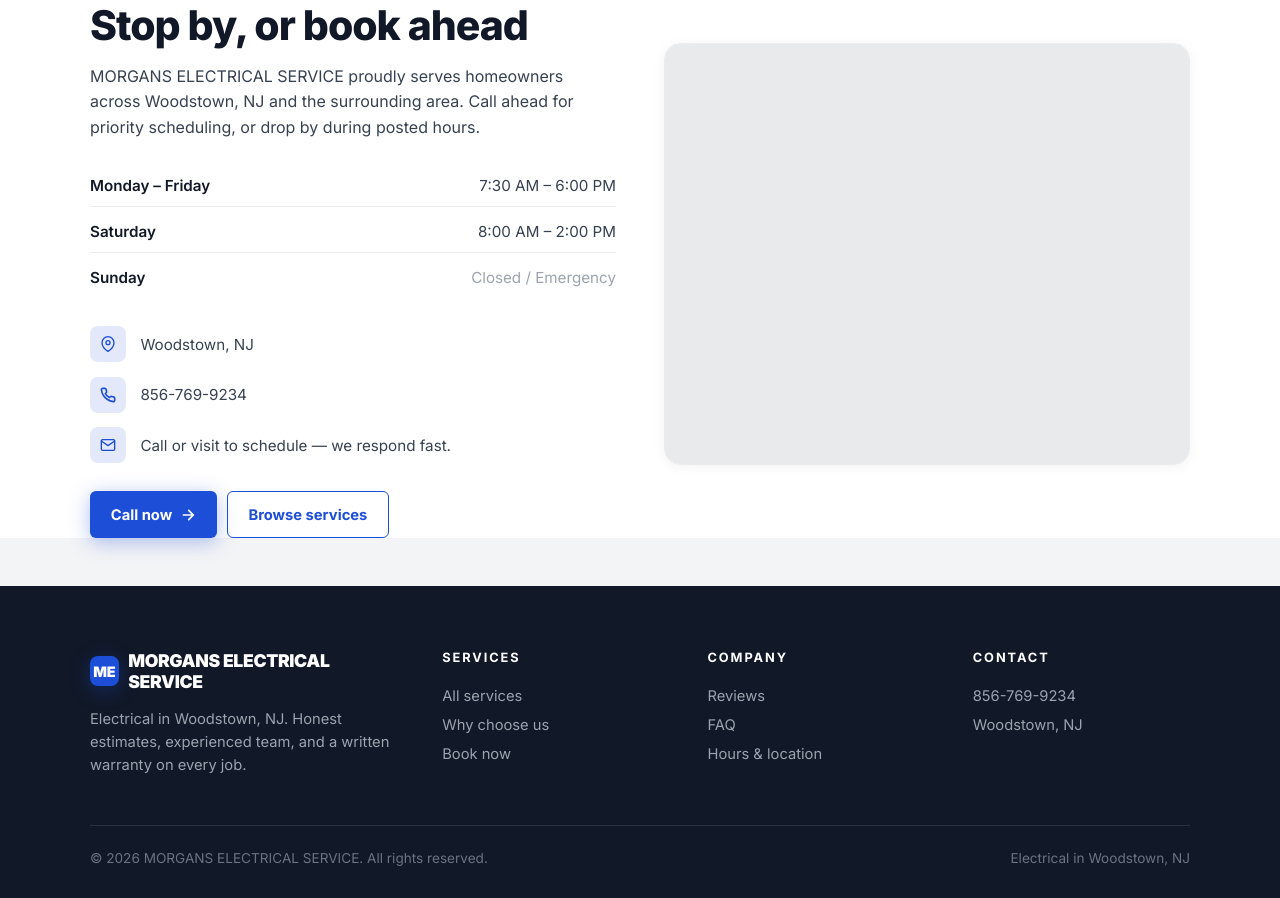
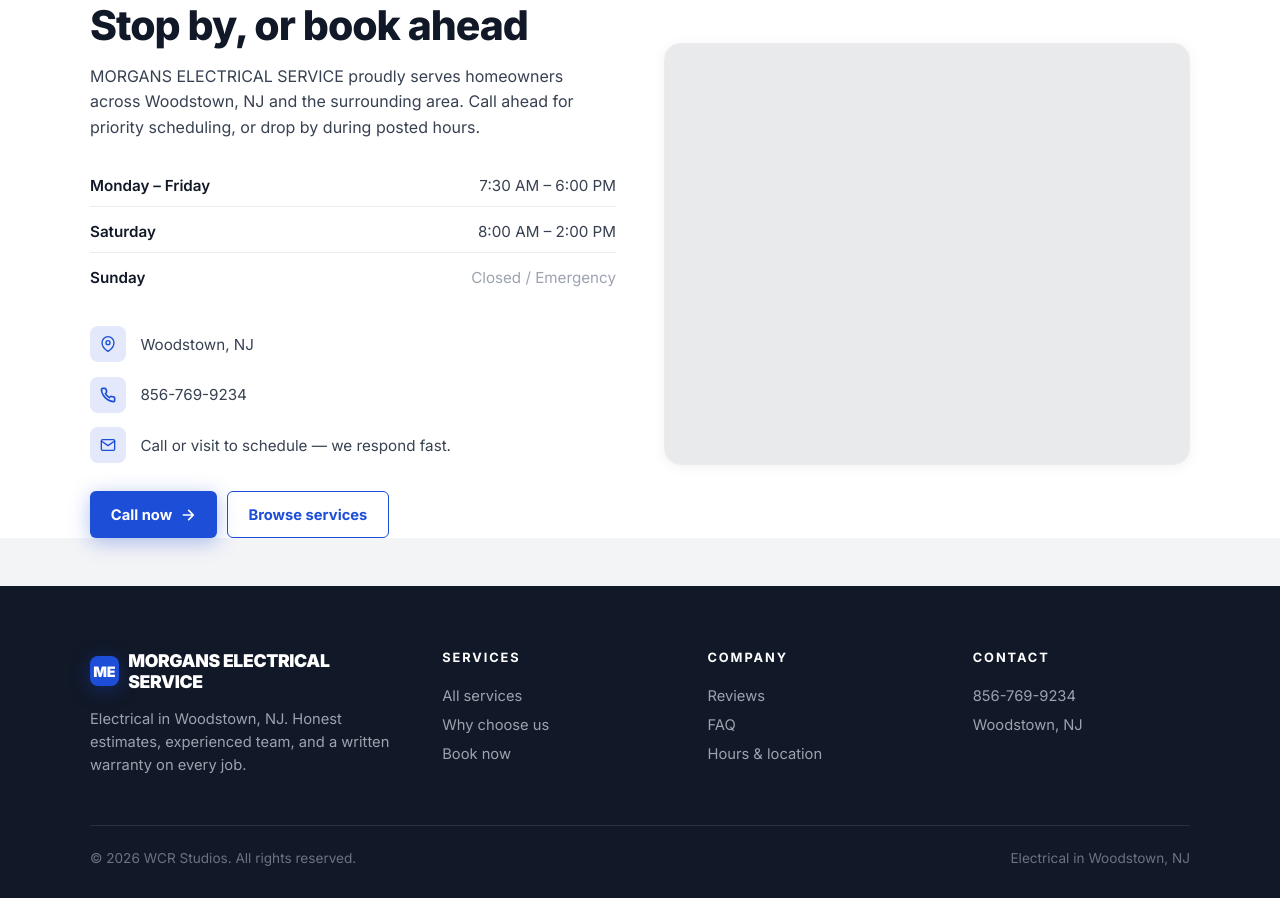
Before and after one commit to Wrenbjor/trades--morgans-electrical-service, a plain HTML site: page index.html in a window 1280 px wide. Shown: the part 4665-5563 px from the top of the page. Drawn offline with nearby package versions, Linux system fonts and the light colour scheme; no server answers.

Commit message:
Update site

```diff
--- a/index.html
+++ b/index.html
@@ -605,7 +605,7 @@
     </div>
   </div>
   <div class="foot-bottom">
-    <div>&copy; 2026 MORGANS ELECTRICAL SERVICE. All rights reserved.</div>
+    <div>&copy; 2026 WCR Studios. All rights reserved.</div>
     <div>Electrical in Woodstown, NJ</div>
   </div>
 </footer>
```
